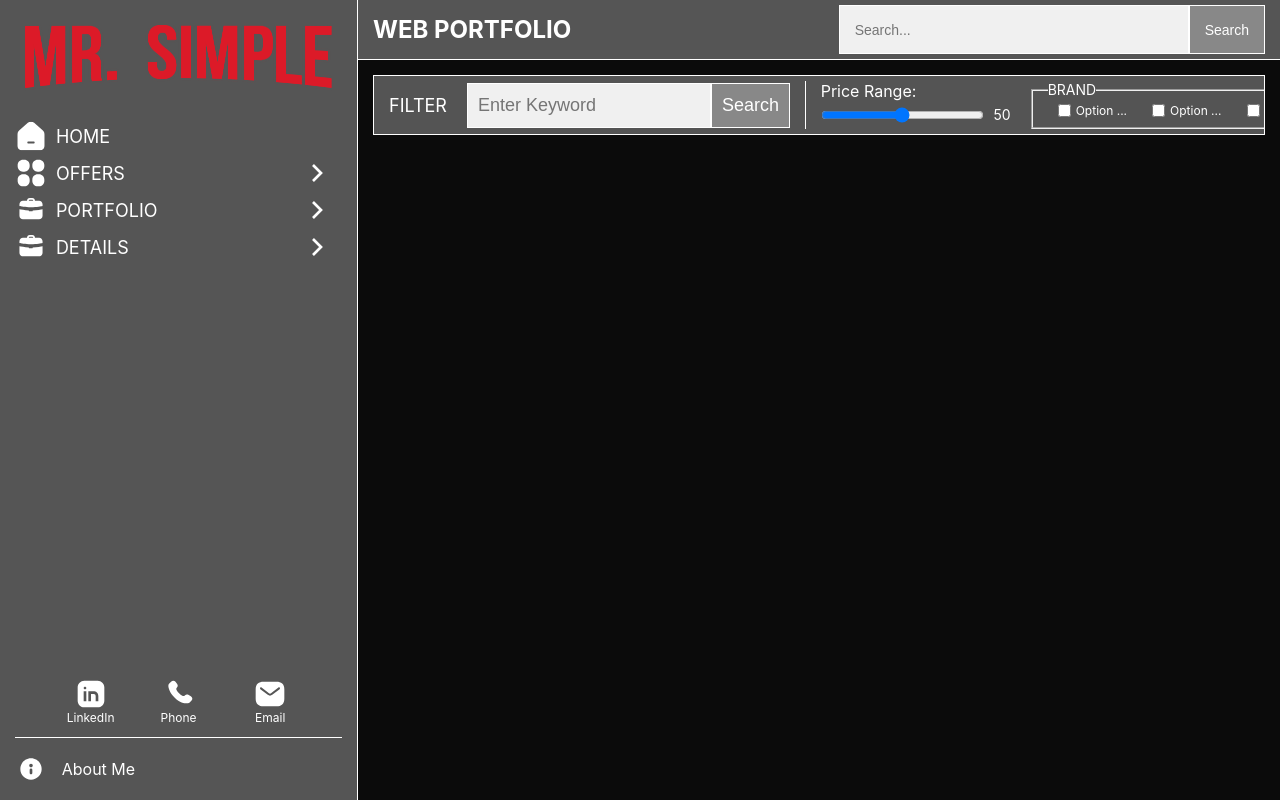
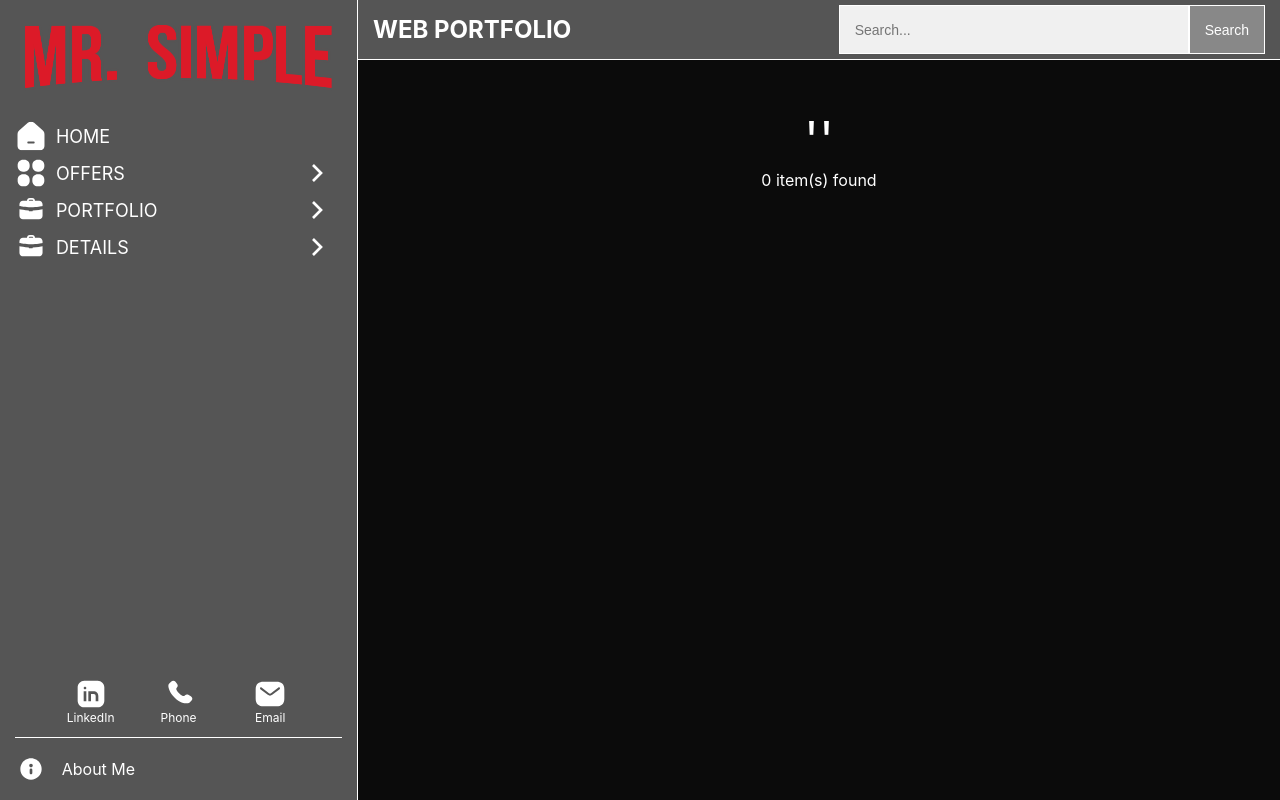
Before and after one commit to charlesjv-6/web-portfolio, a React (Create React App) app: page /web-portfolio/search in a window 1280 px wide. Built offline with nearby package versions, Linux system fonts and the light colour scheme.

Commit message:
search result page updates

```diff
--- a/src/assets/css/pages.css
+++ b/src/assets/css/pages.css
@@ -35,3 +35,17 @@
     display: flex;
     flex-direction: column;
 }
+
+.search-result .empty-result {
+    width: 100%;
+    height: 100%;
+    color: var(--font-color);
+    display: flex;
+    flex-direction: column;
+    align-items: center;
+    margin-top: 50px;
+}
+
+.search-result .empty-result span:nth-child(1){
+    font-size: 50px;
+}
--- a/src/pages/search-result.jsx
+++ b/src/pages/search-result.jsx
@@ -7,6 +7,7 @@ import Header from '../components/header';
 export default function SearchResult(){
     const { search } = useLocation();
     const query = new URLSearchParams(search).get('query');
+    const foundResults = 0;
 
     const sampleFilters = [
         {
@@ -24,7 +25,15 @@ export default function SearchResult(){
     return (
         <section className='search-result'>
             <Header />
-            <Filter filters={sampleFilters}/>
+            { !foundResults > 0 &&
+                <div className='empty-result'>
+                    <span className='search-query'>'{query}'</span>
+                    <span className='result-found-count'>{foundResults} item(s) found</span>
+                </div>
+            }
+            { foundResults > 0 &&
+                <Filter filters={sampleFilters}/>
+            }
         </section>
     );
 }
```
